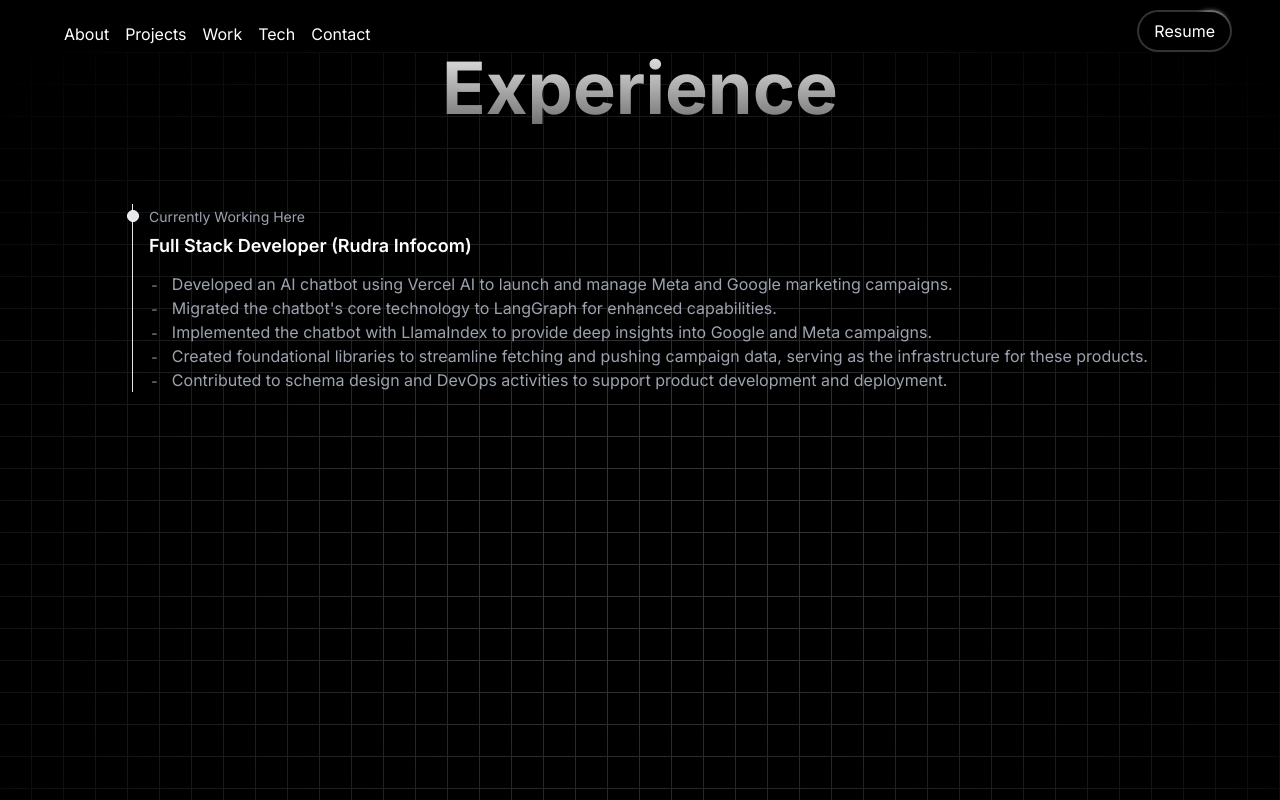
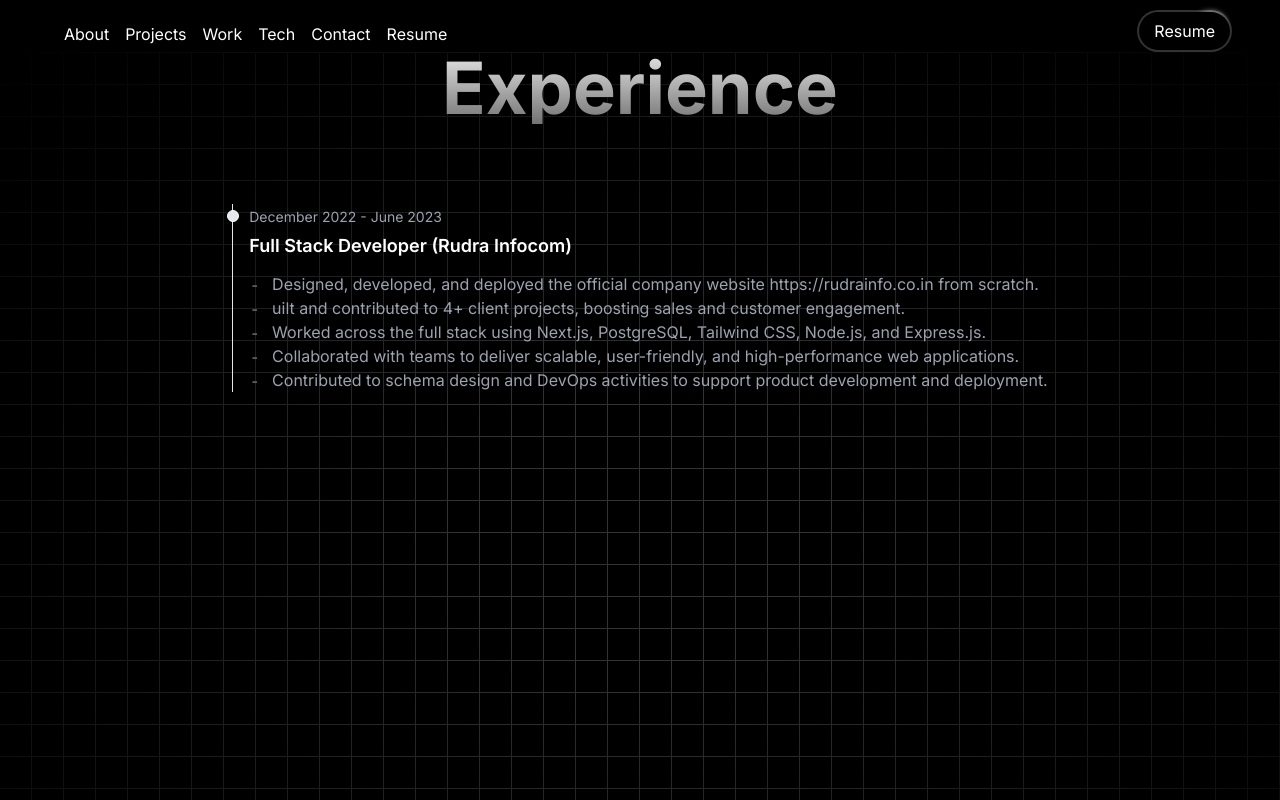
Before and after one commit to Vansh1379/vanshkalra.com, a Next.js app: page /Work in a window 1280 px wide. Shown: the top 800 px of the page. Built offline with nearby package versions, Linux system fonts and the light colour scheme.

Commit message:
replace Settle with Shoppr image, update project descriptions, and add resume link

```diff
--- a/src/assets/index.ts
+++ b/src/assets/index.ts
@@ -1,4 +1,3 @@
-import Settle from "./Settle.png";
 import LinkShrink from "./LinkShrink.png";
 import WriteIt from "./WriteIt.png";
 import css from "./tech/css.png";
@@ -20,7 +19,6 @@ import Llamaindex from "./tech/Llamindex.jpeg";
 import Python from "./tech/python.png";
 
 export {
-  Settle,
   LinkShrink,
   WriteIt,
   css,
--- a/src/components/helper/Form.tsx
+++ b/src/components/helper/Form.tsx
@@ -1,54 +1,57 @@
-'use client';
+"use client";
 import React, { useState } from "react";
 import { Input } from "../ui/input";
 import { Label } from "@radix-ui/react-label";
-import emailjs from '@emailjs/browser'
+import emailjs from "@emailjs/browser";
 import {
   IconBrandGithub,
   IconBrandX,
-  IconBrandLinkedin
+  IconBrandLinkedin,
 } from "@tabler/icons-react";
 import { Textarea } from "../ui/textarea";
 import Alert from "../ui/Alert";
 import { cn } from "@/utils/cn";
 
 export default function Form() {
-
-  const [name,setName] = useState("")
-  const [email,setEmail] = useState("")
-  const [body,setBody] = useState("")
-  const [showAlert, setShowAlert] = useState(false)
-  const handleSubmit = async(e:React.FormEvent<HTMLFormElement>) => {
-    e.preventDefault()
-    emailjs.send(
+  const [name, setName] = useState("");
+  const [email, setEmail] = useState("");
+  const [body, setBody] = useState("");
+  const [showAlert, setShowAlert] = useState(false);
+  const handleSubmit = async (e: React.FormEvent<HTMLFormElement>) => {
+    e.preventDefault();
+    emailjs
+      .send(
         process.env.NEXT_PUBLIC_SERVICE_ID || "",
         process.env.NEXT_PUBLIC_TEMPLATE_ID || "",
         {
           from_name: name,
-        to_name: 'Pratham',
+          to_name: "Vansh",
           from_email: email,
-        to_email: 'chauhanpratham22@gmail.com',
-        message: body
+          to_email: "vanshkalra1379@gmail.com",
+          message: body,
         },
         process.env.NEXT_PUBLIC_KEY || ""
       )
-    .then(() => {
-      console.log("success")
-      setName('')
-      setBody('')
-      setEmail('')
-      setShowAlert(true)
-    },(error) => {
+      .then(
+        () => {
+          console.log("success");
+          setName("");
+          setBody("");
+          setEmail("");
+          setShowAlert(true);
+        },
+        (error) => {
           console.log(error);
-    })
-
-
+        }
+      );
   };
 
   return (
-    <div className={`w-96 md:w-[600px] mx-auto rounded-none md:rounded-2xl p-4 md:px-8 shadow-input bg-black`}>
-        {showAlert?<Alert name={name} setShowAlert={setShowAlert}/>:null}
-      <div className={`${showAlert?"opacity-50":"opacity-100"}`}>
+    <div
+      className={`w-96 md:w-[600px] mx-auto rounded-none md:rounded-2xl p-4 md:px-8 shadow-input bg-black`}
+    >
+      {showAlert ? <Alert name={name} setShowAlert={setShowAlert} /> : null}
+      <div className={`${showAlert ? "opacity-50" : "opacity-100"}`}>
         <h2 className="font-bold text-2xl text-neutral-200 text-center">
           Get In Touch
         </h2>
@@ -56,18 +59,34 @@ export default function Form() {
         <form className="my-2" onSubmit={handleSubmit}>
           <LabelInputContainer className="mb-4">
             <Label htmlFor="name">Name</Label>
-          <Input onChange={(e)=> setName(e.target.value)} id="name" placeholder="Enter your name" type="text" />
+            <Input
+              onChange={(e) => setName(e.target.value)}
+              id="name"
+              placeholder="Enter your name"
+              type="text"
+            />
           </LabelInputContainer>
           <LabelInputContainer className="mb-4">
             <Label htmlFor="email">Email Address</Label>
-          <Input onChange={(e)=> setEmail(e.target.value)}  id="email" placeholder="Enter your email" type="email" />
+            <Input
+              onChange={(e) => setEmail(e.target.value)}
+              id="email"
+              placeholder="Enter your email"
+              type="email"
+            />
           </LabelInputContainer>
           <LabelInputContainer className="mb-4">
             <Label htmlFor="message">Message</Label>
-          <Textarea onChange={(e)=> setBody(e.target.value)}  id="message" placeholder="Enter your message"/>
+            <Textarea
+              onChange={(e) => setBody(e.target.value)}
+              id="message"
+              placeholder="Enter your message"
+            />
           </LabelInputContainer>
           <button
-          disabled={name.length===0 || email.length===0 || body.length===0}
+            disabled={
+              name.length === 0 || email.length === 0 || body.length === 0
+            }
             className="bg-gradient-to-br relative group/btn  from-zinc-900 to-zinc-900  block bg-zinc-800 w-full text-white rounded-md h-10 font-medium shadow-[0px_1px_0px_0px_var(--zinc-800)_inset,0px_-1px_0px_0px_var(--zinc-800)_inset]"
             type="submit"
           >
@@ -84,7 +103,9 @@ export default function Form() {
             >
               <IconBrandGithub className="h-4 w-4 text-neutral-300" />
               <span className="text-neutral-300 text-sm">
-              <a href="https://github.com/Pratham271" target="_blank">GitHub</a>
+                <a href="https://github.com/Vansh1379" target="_blank">
+                  GitHub
+                </a>
               </span>
               <BottomGradient />
             </button>
@@ -94,7 +115,9 @@ export default function Form() {
             >
               <IconBrandX className="h-4 w-4 text-neutral-300" />
               <span className="text-neutral-300 text-sm">
-              <a href="https://x.com/Pratham9474" target="_blank">X &#40;Formerly Twitter&#41;</a>
+                <a href="https://x.com/VanshKalra1379" target="_blank">
+                  X &#40;Formerly Twitter&#41;
+                </a>
               </span>
               <BottomGradient />
             </button>
@@ -104,7 +127,12 @@ export default function Form() {
             >
               <IconBrandLinkedin className="h-4 w-4 text-neutral-300" />
               <span className="text-neutral-300 text-sm">
-              <a href="https://www.linkedin.com/in/pratham-chauhan-0812ba1a0/" target="_blank">LinkedIn</a>
+                <a
+                  href="https://www.linkedin.com/in/vansh-kalra/"
+                  target="_blank"
+                >
+                  LinkedIn
+                </a>
               </span>
               <BottomGradient />
             </button>
--- a/src/constants/index.ts
+++ b/src/constants/index.ts
@@ -11,7 +11,6 @@ import {
   postgres,
   prisma,
   recoil,
-  Settle,
   tailwind,
   turborepo,
   typescript,
@@ -22,6 +21,8 @@ import {
 } from "@/assets";
 
 import Sommaire from "../assets/SommaireAI.png";
+import Shoppr from "../assets/Shoppr.png";
+
 export const navLinks = [
   {
     id: "/",
@@ -42,6 +43,10 @@ export const navLinks = [
   {
     id: "/Contact",
     title: "Contact",
+  },
+  {
+    id: "https://drive.google.com/file/d/12tyQ7A04zbw_ui3h_XZJJeF6uEBGjehk/view?usp=sharing",
+    title: "Resume",
   },
 ];
 
@@ -112,12 +117,12 @@ const experiences = [
   {
     title: "Full Stack Developer",
     company_name: "Rudra Infocom",
-    date: "Currently Working Here", // You'll need to fill in the actual dates
+    date: "December 2022 - June 2023", // You'll need to fill in the actual dates
     points: [
-      "Developed an AI chatbot using Vercel AI to launch and manage Meta and Google marketing campaigns.",
-      "Migrated the chatbot's core technology to LangGraph for enhanced capabilities.",
-      "Implemented the chatbot with LlamaIndex to provide deep insights into Google and Meta campaigns.",
-      "Created foundational libraries to streamline fetching and pushing campaign data, serving as the infrastructure for these products.",
+      "Designed, developed, and deployed the official company website https://rudrainfo.co.in from scratch.",
+      "uilt and contributed to 4+ client projects, boosting sales and customer engagement.",
+      "Worked across the full stack using Next.js, PostgreSQL, Tailwind CSS, Node.js, and Express.js.",
+      "Collaborated with teams to deliver scalable, user-friendly, and high-performance web applications.",
       "Contributed to schema design and DevOps activities to support product development and deployment.",
     ],
   },
@@ -127,7 +132,7 @@ const projects = [
   {
     name: "Sommaire AI",
     description:
-      "An AI based chatbot built using langchainJs, GroqAI, Vercel ai/sdk and many more that can help you solve your problems, find relevant image and videos and even generate followup questions.",
+      "Sommaire AI is an intelligent tool where users can upload any PDF and chat with it in natural language. Powered by the ChatGPT model on the backend, it delivers instant answers, summaries, and insights, making document understanding seamless and efficient.",
     isDeployed: false,
     deployedLink: "",
 
@@ -137,17 +142,17 @@ const projects = [
   {
     name: "Shoppr",
     description:
-      "Web-based platform that allows users to pay their friends and family in a secure fashion. With Settle, settle all your payments.",
-    isDeployed: false,
-    deployedLink: "",
+      "Shoppr’s UI is crafted to be visually stunning and highly interactive — blending modern aesthetics with intuitive navigation, responsive layouts, and seamless animations, while integrating secure Razorpay payments for a smooth, engaging shopping experience.",
+    isDeployed: true,
+    deployedLink: "https://shoppr-beta.vercel.app/home",
 
-    image: Settle,
-    github_link: "https://github.com/Pratham271/Settle",
+    image: Shoppr,
+    github_link: "https://github.com/Vansh1379/shoppr",
   },
   {
     name: "V-Pay",
     description:
-      "An AI chatbot that quickly scan your documents, youtube links and even website links to deliver the answers you need, saving you valuable time and frustration.",
+      "Web-based platform that allows users to pay their friends and family in a secure fashion. With Settle, settle all your payments.",
     isDeployed: true,
     deployedLink: "https://chatvers.com",
     image: chatpdf,
```
Also changed, not shown: src/assets/Settle.png (deleted), 1 other file (tests, documents, lock files or other folders). Lines whose indentation alone changed are shown as unchanged.
